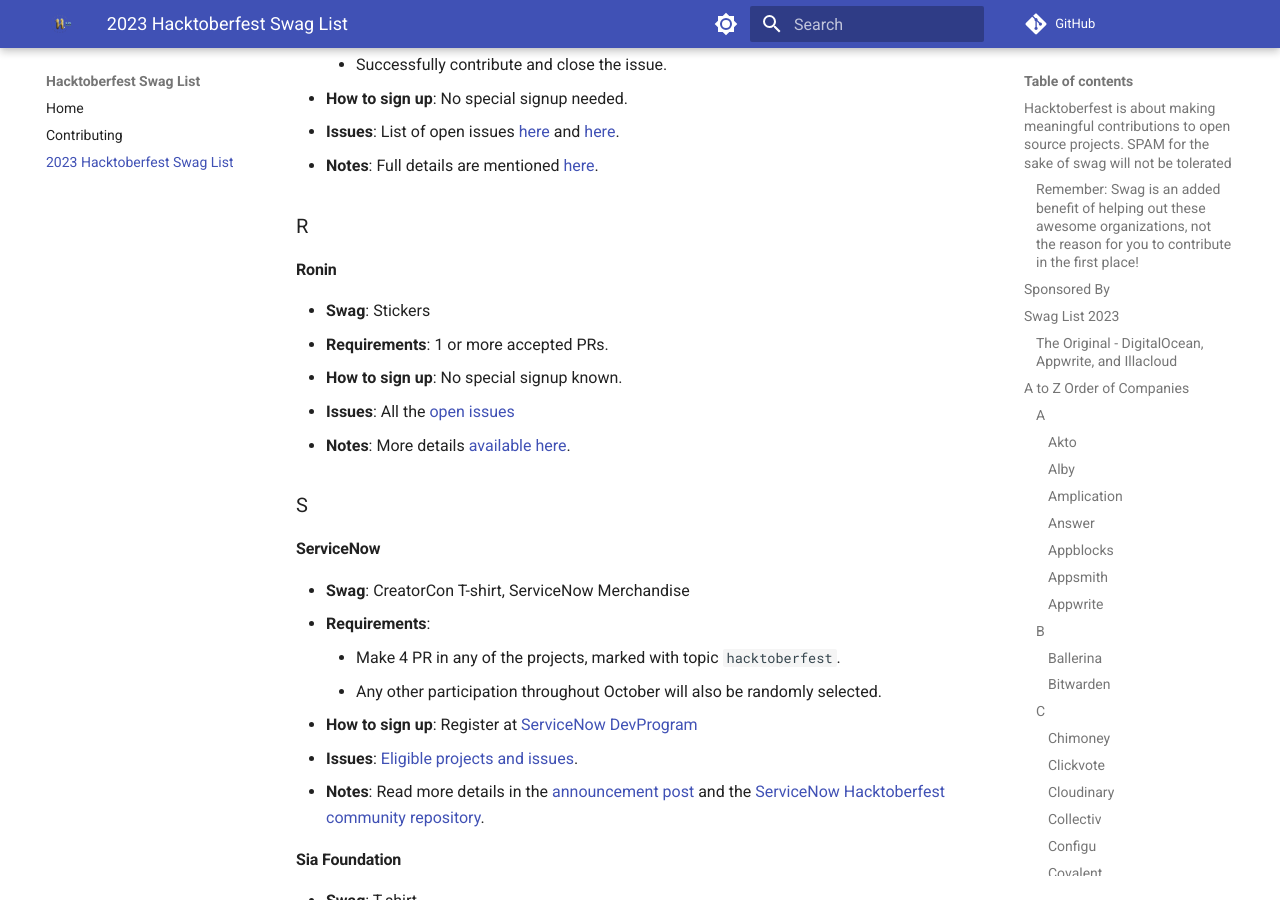
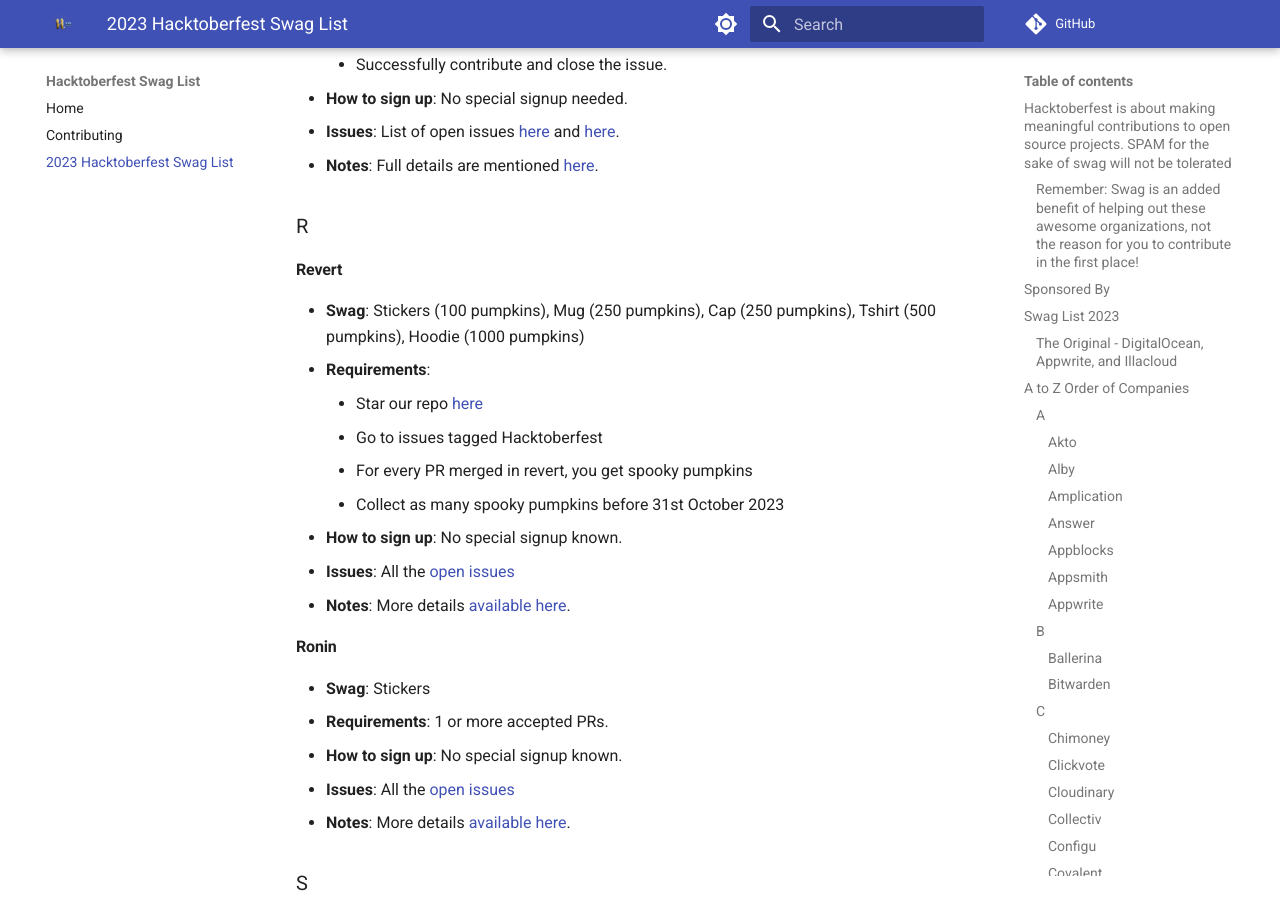
Before and after one commit to crweiner/hacktoberfest-swag-list, an MkDocs documentation site: the page built from docs/list.md, in a window 1280 px wide and 900 px high, scrolled down 15836 px. Built offline with MkDocs 1.6.1 and Material for MkDocs 9.7.7, drawn with Linux system fonts in a browser that asks for light colours; plug-ins that fetch from the network failed and are left out; comment, search, counter and statistics services are not loaded.

Commit message:
Revert added into hacktoberfest swag list issue - #830

```diff
--- a/docs/list.md
+++ b/docs/list.md
@@ -519,6 +519,18 @@
 
 ### R
 
+#### **Revert**
+
+- **Swag**: Stickers (100 pumpkins), Mug (250 pumpkins), Cap (250 pumpkins), Tshirt (500 pumpkins), Hoodie (1000 pumpkins)
+- **Requirements**:
+    - Star our repo [here](https://github.com/revertinc/revert)
+    - Go to issues tagged Hacktoberfest
+    - For every PR merged in revert, you get spooky pumpkins
+    - Collect as many spooky pumpkins before 31st October 2023
+- **How to sign up**: No special signup known.
+- **Issues**: All the [open issues](https://github.com/revertinc/revert/issues)
+- **Notes**: More details [available here](hhttps://twitter.com/revertdotdev/status/1712834581383233988).
+
 #### **Ronin**
 
 - **Swag**: Stickers
```
